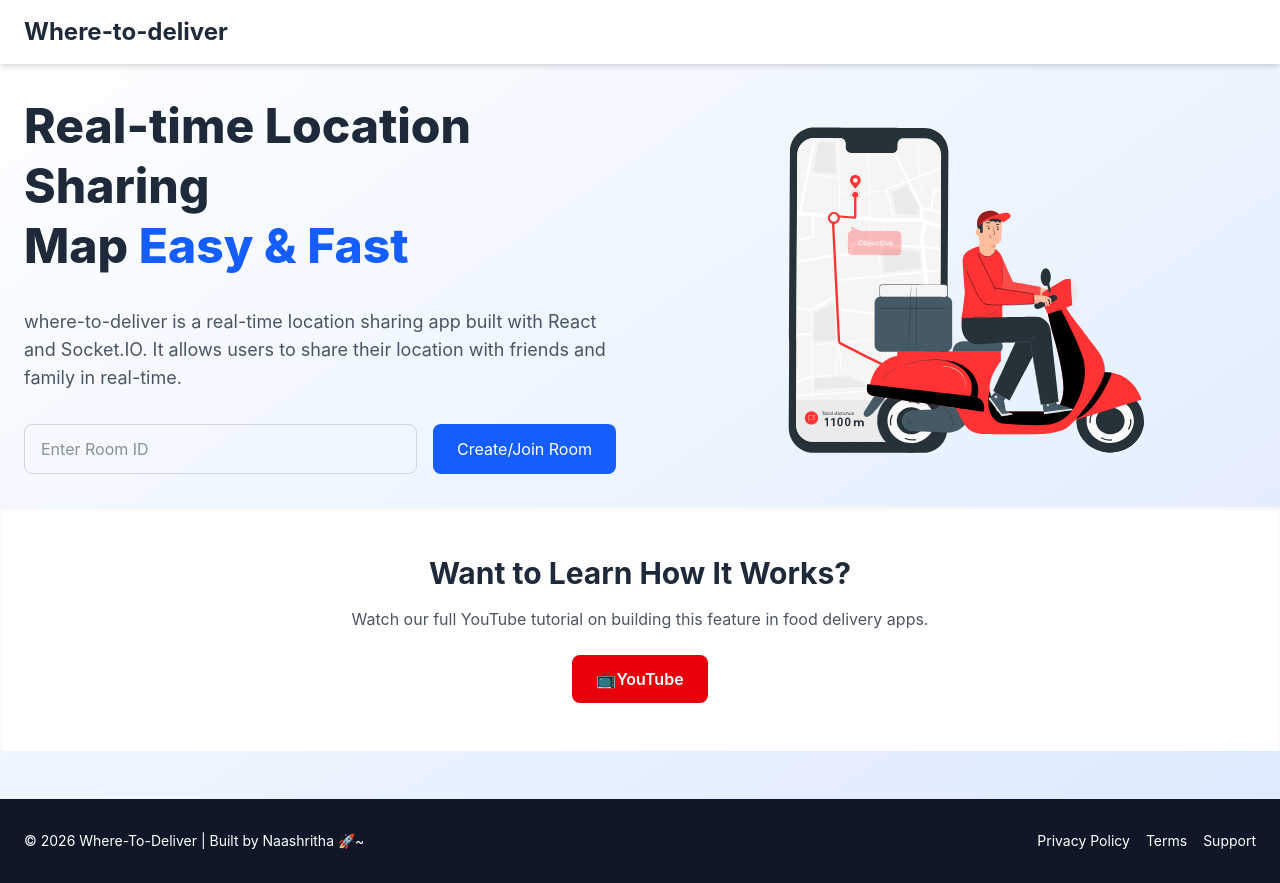
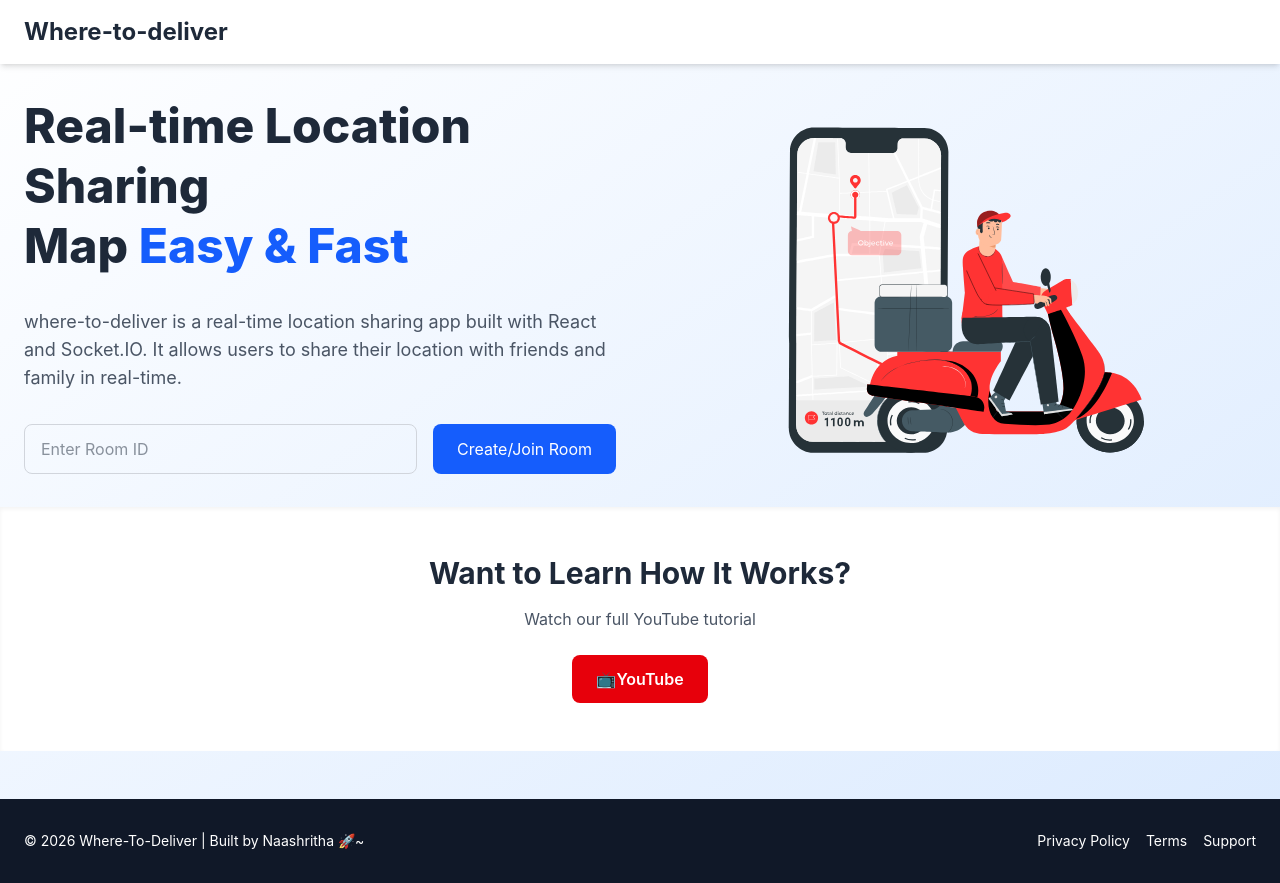
Before and after one commit to Naashritha/where-to-deliver, a React (Vite) app: page / in a window 1280 px wide. Built offline with nearby package versions, Linux system fonts and the light colour scheme; no server answers.

Commit message:
another change

```diff
--- a/src/App.jsx
+++ b/src/App.jsx
@@ -160,7 +160,7 @@ function App() {
                     <div className="max-w-3xl mx-auto">
                         <h3 className="text-3xl font-bold mb-4">Want to Learn How It Works?</h3>
                         <p className="text-gray-600 mb-6">
-                            Watch our full YouTube tutorial on building this feature in food delivery apps.
+                            Watch our full YouTube tutorial
                         </p>
                         <a
                             href="https://www.youtube.com/@slr_tech"
```
